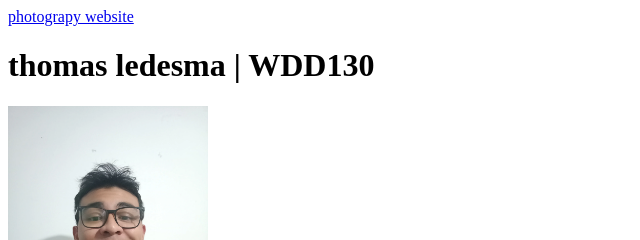
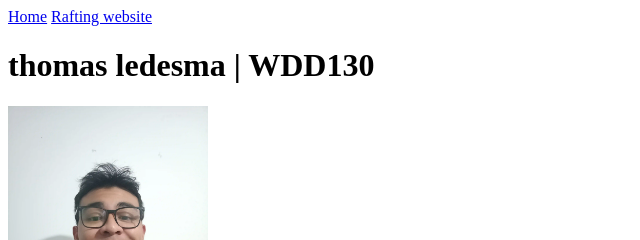
Before and after one commit to Thomasledesma98/wdd130, a plain HTML site: page index.html in a window 1280 px wide. Shown: the top 240 px of the page, 0-640 px from the left. Drawn offline with Linux system fonts and the light colour scheme.

Commit message:
mipagina1

```diff
--- a/index.html
+++ b/index.html
@@ -10,13 +10,13 @@
 <body>
     <header>
         <nav>
-            <a href="#"></a>
-            <a href="wwwr/">photograpy website</a>
+            <a href="#">Home</a>
+            <a href="wwwr/">Rafting website</a>
         </nav>
     </header>
     <main>
         <h1>thomas ledesma | WDD130 </h1>
-        <img src="images/thomasprofile.webp" alt="hello mi name is thomas ledesma" width="200">
+        <img src="images/newprofile.webp" alt="hello mi name is thomas ledesma" width="200">
         <p>
             Hi everyone my name is thomas ledesma am i try to create a website about to photograpy
         </p>
```
Also changed, not shown: images/newprofile.webp (added).
